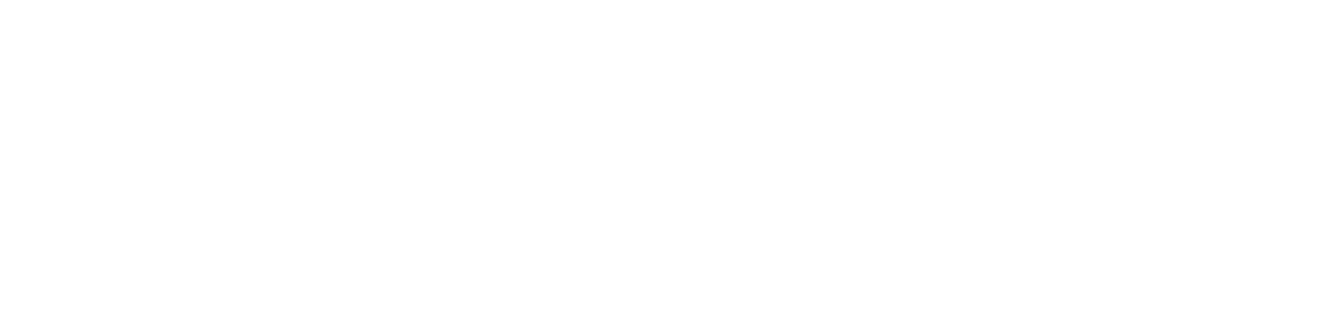
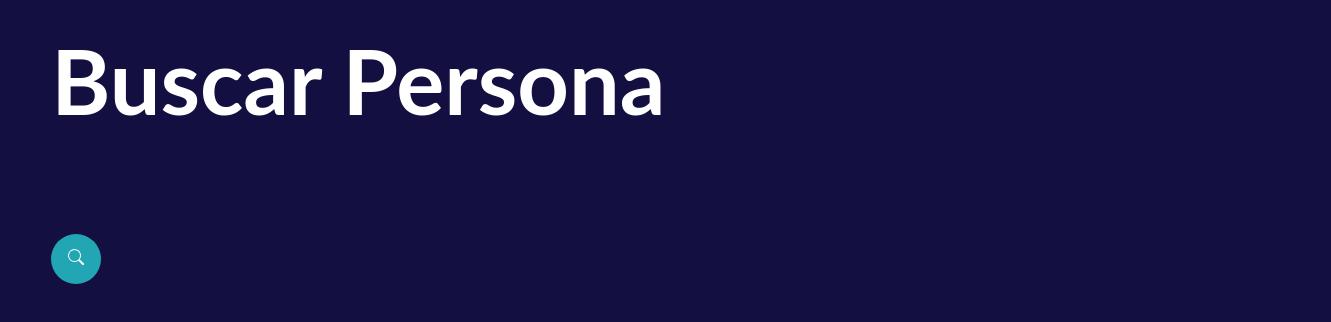
Before and after one commit to Sopinga/FormularioEquipo3, a plain HTML site: page frontend/listado/buscar/index.html in a window 1280 px wide. Shown: the whole page, 1331 px wide, since content can reach past the window. Drawn offline with Linux system fonts and the light colour scheme.

Commit message:
BusquedaVisuales(Sin Implementacion)

```diff
--- a/frontend/listado/buscar/index.html
+++ b/frontend/listado/buscar/index.html
@@ -0,0 +1,19 @@
+<!DOCTYPE html>
+<html>
+<head>
+    <title>Search Person</title>
+    <link rel="stylesheet" href="./styles.css">
+</head>
+<div class="textoArriba">
+    <h1>Buscar Persona</h1>
+</div>
+<div class="search-box">
+    <button class="btn-search"><i class="fas fa-search"></i>
+        <svg xmlns="http://www.w3.org/2000/svg" width="16" height="16" fill="currentColor" class="bi bi-search" viewBox="0 0 16 16">
+            <path d="M11.742 10.344a6.5 6.5 0 1 0-1.397 1.398h-.001q.044.06.098.115l3.85 3.85a1 1 0 0 0 1.415-1.414l-3.85-3.85a1 1 0 0 0-.115-.1zM12 6.5a5.5 5.5 0 1 1-11 0 5.5 5.5 0 0 1 11 0"/>
+          </svg>
+    </button>
+    <input type="text" class="input-search" placeholder="Ingresa un ID...">
+  </div>
+</div>
+</html>
--- a/frontend/listado/buscar/styles.css
+++ b/frontend/listado/buscar/styles.css
@@ -0,0 +1,84 @@
+*{
+    box-sizing: border-box;
+  }
+  body{
+    margin: 0px;
+    padding: 0px;
+    justify-content: center;
+    align-items: center;
+    background-color: #130f40;
+    font-family: 'Lato' !important;
+    display: block;
+  }
+  .search-box{
+    margin-left: 4%;
+    width: fit-content;
+    height: fit-content;
+    position: relative;
+    display: block;
+    float: center;
+    justify-content: center;
+    align-items: center;
+
+  }
+  .input-search{
+    height: 50px;
+    width: 50px;
+    border-style: none;
+    padding: 10px;
+    font-size: 18px;
+    letter-spacing: 2px;
+    outline: none;
+    border-radius: 25px;
+    transition: all .5s ease-in-out;
+    background-color: #22a6b3;
+    padding-right: 40px;
+    color:#fff;
+  }
+  .input-search::placeholder{
+    color:rgba(255,255,255,.5);
+    font-size: 18px;
+    letter-spacing: 2px;
+    font-weight: 100;
+  }
+  .btn-search{
+    width: 50px;
+    height: 50px;
+    border-style: none;
+    font-size: 20px;
+    font-weight: bold;
+    outline: none;
+    cursor: pointer;
+    border-radius: 50%;
+    position: absolute;
+    right: 0px;
+    color:#ffffff ;
+    background-color:transparent;
+    pointer-events: painted;
+  }
+  .btn-search:focus ~ .input-search{
+    width: 300px;
+    border-radius: 0px;
+    background-color: transparent;
+    border-bottom:1px solid rgba(255,255,255,.5);
+    transition: all 500ms cubic-bezier(0, 0.110, 0.35, 2);
+  }
+  .input-search:focus{
+    width: 300px;
+    border-radius: 0px;
+    background-color: transparent;
+    border-bottom:1px solid rgba(255,255,255,.5);
+    transition: all 500ms cubic-bezier(0, 0.110, 0.35, 2);
+  }
+
+  .textoArriba h1{
+    margin-left: 4%;
+    margin-top: 2%;
+    color: #fff;
+    font-size: 90px;
+    font-weight: bold;
+    width: 100%;
+    margin-bottom: 100px;
+    font-family: 'Lato' !important;
+    display: flex;
+  }
```
Also changed, not shown: frontend/index.html (+1 -0 lines).
